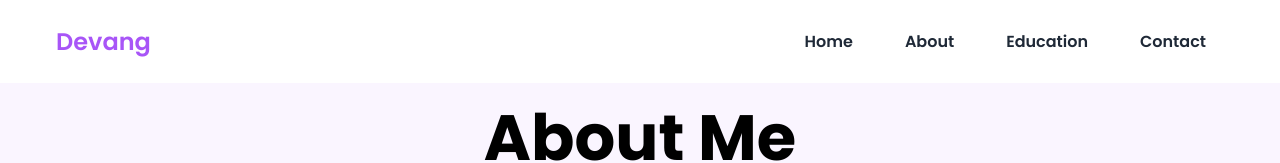
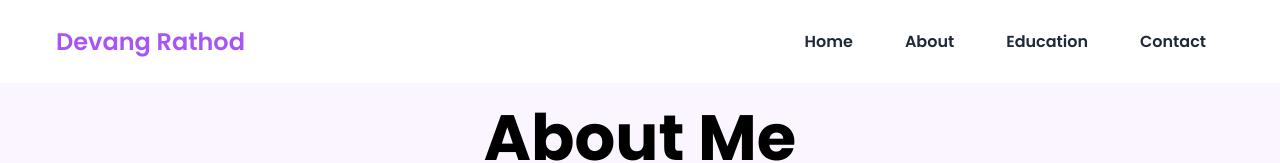
Before and after one commit to Devrathod212/portfolio1, a plain HTML site: page about.html in a window 1280 px wide. Shown: the top 163 px of the page. Drawn offline with Linux system fonts and the light colour scheme.

Commit message:
Update about.html

```diff
--- a/about.html
+++ b/about.html
@@ -9,7 +9,7 @@
 
     <nav>
         <div class="nav__content">
-          <div class="logo"><a href="#">Devang</a></div>
+          <div class="logo"><a href="#">Devang Rathod</a></div>
           <label for="check" class="checkbox">
             <i class="ri-menu-line"></i>
           </label>
```
